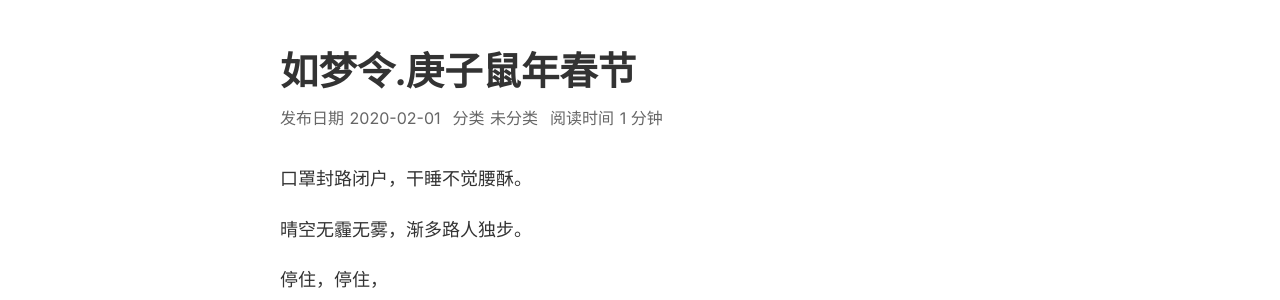
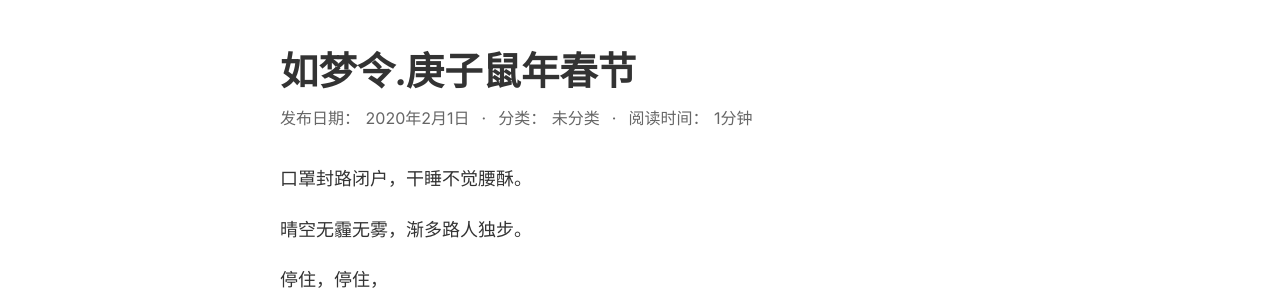
Before and after one commit to liuning0820/liuning0820.github.io, a Jekyll site: the page built from _posts/2020-02-01-冠状病毒防控.md, in a window 1280 px wide. Shown: the part 265-565 px from the top of the page. Built offline with Jekyll 4.4.1, drawn with Linux system fonts in a browser that asks for light colours.

Commit message:
format fix

```diff
--- a/_layouts/post.html
+++ b/_layouts/post.html
@@ -37,16 +37,16 @@ layout: default
 
     <dl class="gh-article-meta">
       <div class="gh-article-meta-item">
-        <dt>发布日期</dt>
-        <dd><time datetime="{{ page.date | date: '%Y-%m-%d' }}">{{ page.date | date: "%Y-%m-%d" }}</time></dd>
+        <dt>发布日期：</dt>
+        <dd><time datetime="{{ page.date | date: '%Y-%m-%d' }}">{{ page.date | date: "%Y年%-m月%-d日" }}</time></dd>
       </div>
       <div class="gh-article-meta-item">
-        <dt>分类</dt>
+        <dt>分类：</dt>
         <dd>{{ article_category }}</dd>
       </div>
       <div class="gh-article-meta-item">
-        <dt>阅读时间</dt>
-        <dd>{{ reading_minutes }} 分钟</dd>
+        <dt>阅读时间：</dt>
+        <dd>{{ reading_minutes }}分钟</dd>
       </div>
     </dl>
   </header>
--- a/css/main.css
+++ b/css/main.css
@@ -215,7 +215,14 @@ body {
 .gh-article-meta-item {
   display: flex;
   gap: 0.35rem;
+  min-width: 0;
   margin: 0;
+  overflow-wrap: anywhere;
+}
+
+.gh-article-meta-item:not(:last-child)::after {
+  content: '·';
+  margin-left: 0.4rem;
 }
 
 .gh-article-meta dt {
```
